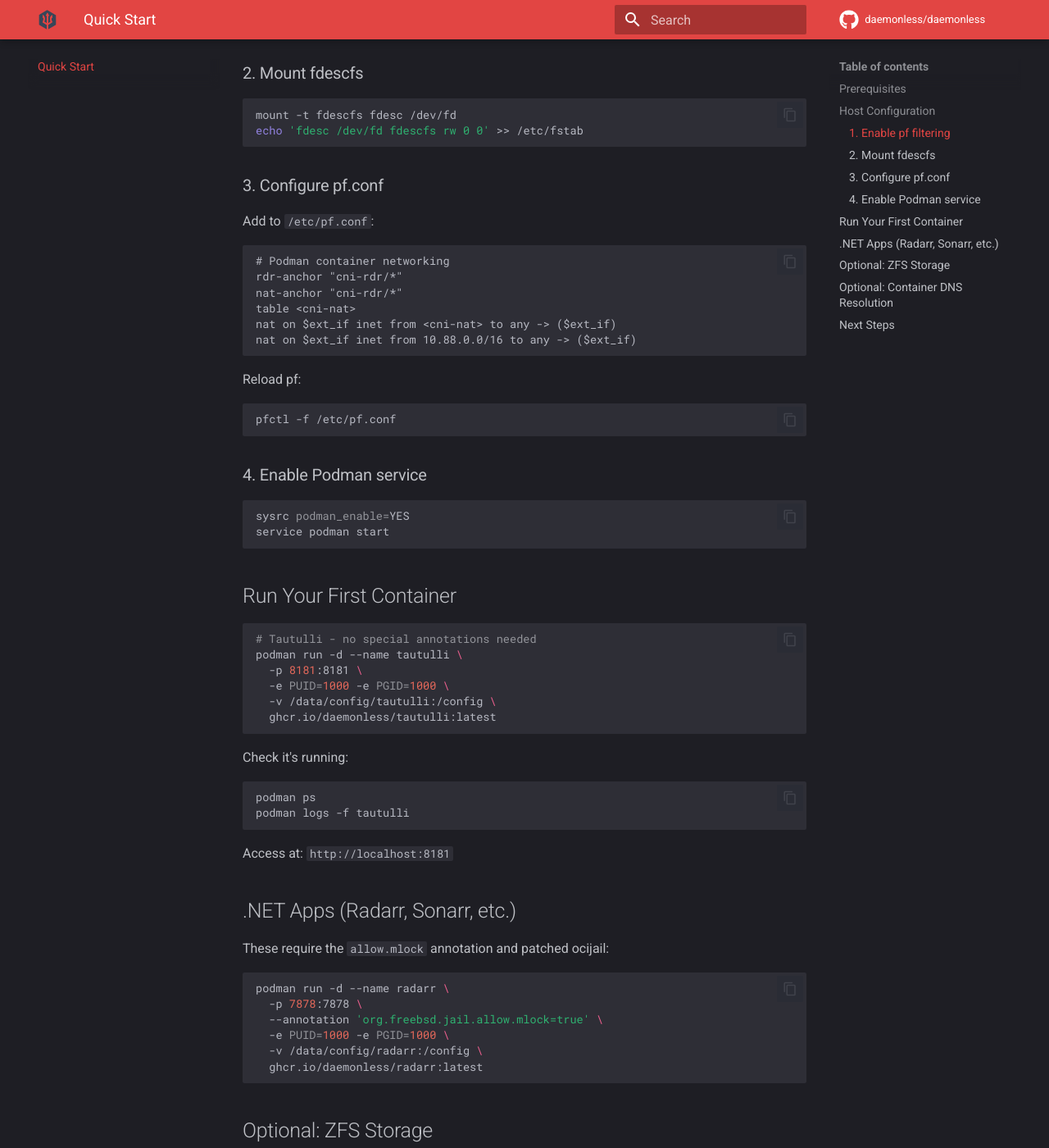
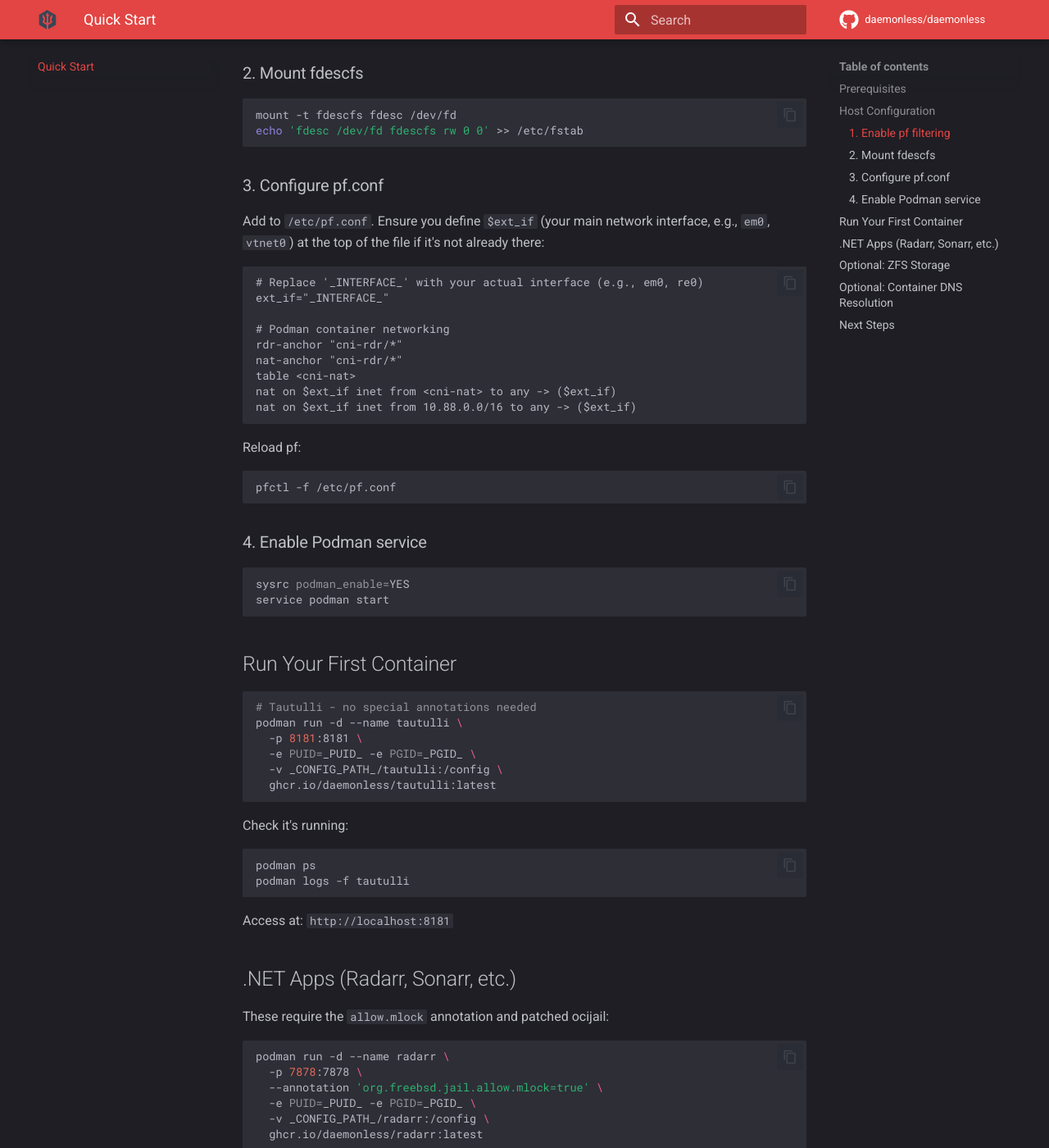
Before and after one commit to daemonless/daemonless-io, an MkDocs documentation site: the page built from docs/quick-start.md, in a window 1280 px wide and 1400 px high, scrolled down 832 px. Shown: the whole window at 82% size. Built offline with MkDocs 1.6.1 and Material for MkDocs 9.7.7, drawn with Linux system fonts in a browser that asks for light colours; comment, search, counter and statistics services are not loaded.

Commit message:
Docs: Implement interactive placeholders for Quick Start guide

````diff
--- a/docs/quick-start.md
+++ b/docs/quick-start.md
@@ -36,9 +36,12 @@ echo 'fdesc /dev/fd fdescfs rw 0 0' >> /etc/fstab
 
 ### 3. Configure pf.conf
 
-Add to `/etc/pf.conf`:
+Add to `/etc/pf.conf`. Ensure you define `$ext_if` (your main network interface, e.g., `em0`, `vtnet0`) at the top of the file if it's not already there:
 
 ```
+# Replace '_INTERFACE_' with your actual interface (e.g., em0, re0)
+ext_if="_INTERFACE_"
+
 # Podman container networking
 rdr-anchor "cni-rdr/*"
 nat-anchor "cni-rdr/*"
@@ -66,8 +69,8 @@ service podman start
 # Tautulli - no special annotations needed
 podman run -d --name tautulli \
   -p 8181:8181 \
-  -e PUID=1000 -e PGID=1000 \
-  -v /data/config/tautulli:/config \
+  -e PUID=_PUID_ -e PGID=_PGID_ \
+  -v _CONFIG_PATH_/tautulli:/config \
   ghcr.io/daemonless/tautulli:latest
 ```
 
@@ -88,8 +91,8 @@ These require the `allow.mlock` annotation and patched ocijail:
 podman run -d --name radarr \
   -p 7878:7878 \
   --annotation 'org.freebsd.jail.allow.mlock=true' \
-  -e PUID=1000 -e PGID=1000 \
-  -v /data/config/radarr:/config \
+  -e PUID=_PUID_ -e PGID=_PGID_ \
+  -v _CONFIG_PATH_/radarr:/config \
   ghcr.io/daemonless/radarr:latest
 ```
 
````
Also changed, not shown: placeholder-plugin.yaml (+9 -6 lines).
